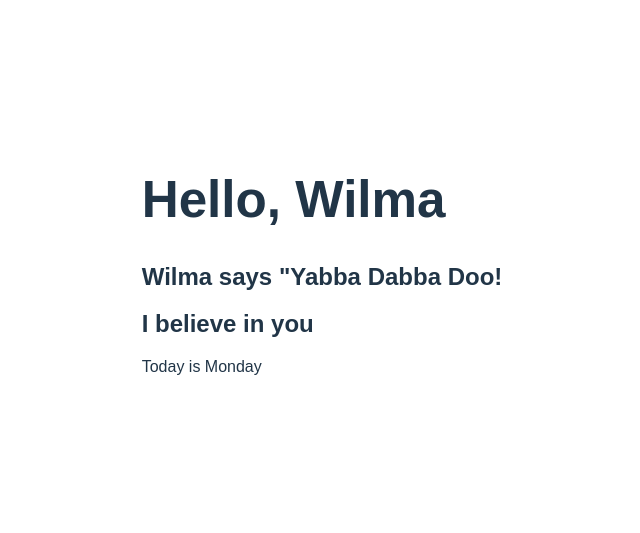
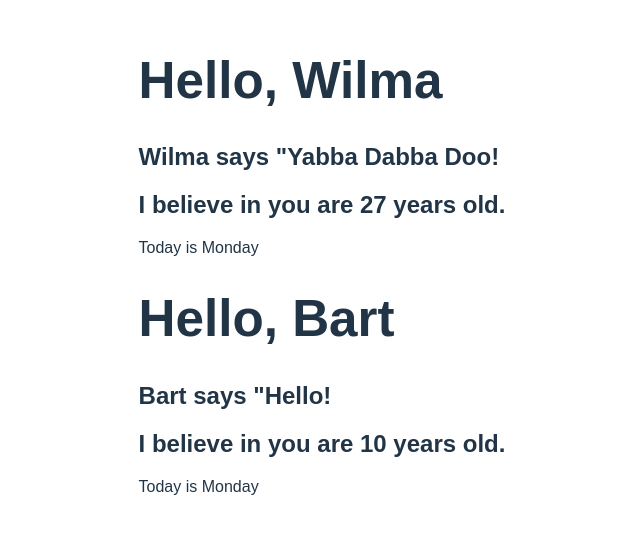
Before and after one commit to Ellieellie12/react-practice, a React (Vite) app: page / in a window 1280 px wide. Shown: the part 135-668 px from the top of the page, without its empty margins (318-958 px from the left). Built offline with nearby package versions, Linux system fonts and the light colour scheme.

Commit message:
add another example for props

```diff
--- a/src/App.jsx
+++ b/src/App.jsx
@@ -5,10 +5,15 @@ function App() {
 
   return (
     <>
-    <Greeter
-      quote='Yabba Dabba Doo!'
-      age={27}
-      friend={{name: 'Wilma', town: 'Roswell'}}
+      <Greeter
+        quote='Yabba Dabba Doo!'
+        age={27}
+        friend={{name: 'Wilma', town: 'Roswell'}}
+    />
+      <Greeter
+        quote='Hello!'
+        age={10}
+        friend={{name: 'Bart', town: 'Springfield'}}
       />
     </>
   )
--- a/src/Greeter.jsx
+++ b/src/Greeter.jsx
@@ -5,7 +5,7 @@ const Greeter = (props) => {
     <>
       <h1>Hello, {props.friend ? props.friend.name : 'friend'}</h1>
       <h2> {props.friend.name} says "{props.quote}</h2>
-      <h2>I believe in you</h2>
+      <h2>I believe in you are {props.age} years old.</h2>
       <p>Today is {new Date().getDay() === 1 ? 'Monday' : 'not Monday'}</p>
       {/* get current day */}
     </>
```
